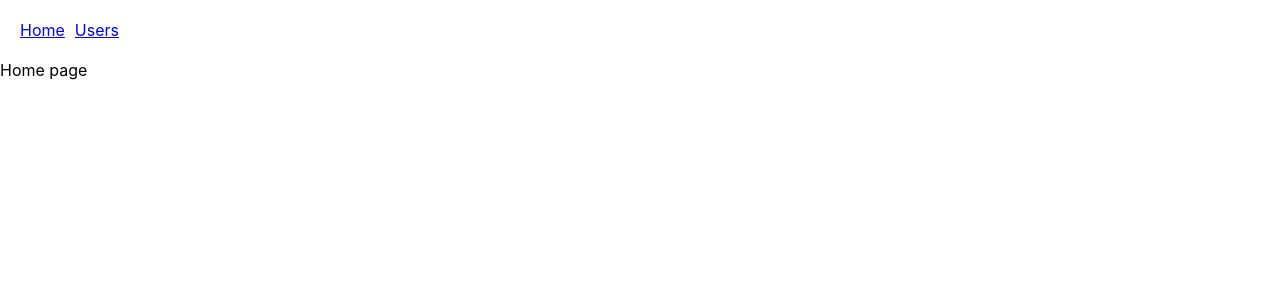
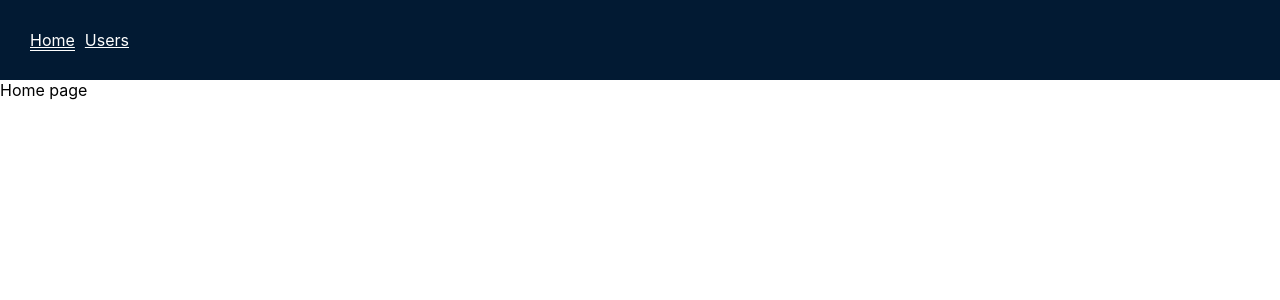
Before and after one commit to AndriiManyak/react-userlist-tt, a React (Create React App) app: page /users in a window 1280 px wide. Shown: the top 300 px of the page. Built offline with nearby package versions, Linux system fonts and the light colour scheme.

Commit message:
add style to header

```diff
--- a/src/components/Header/Header.jsx
+++ b/src/components/Header/Header.jsx
@@ -1,16 +1,25 @@
 import React from 'react';
-import { Link } from 'react-router-dom';
+import { NavLink } from 'react-router-dom';
+
+import './Header.scss';
 
 export const Header = () => (
-  <header>
-    <nav className="nav">
-      <Link to="/">
+  <header className="Header">
+    <nav>
+      <NavLink
+        to="/"
+        exact
+        activeClassName="Header--active"
+      >
         Home
-      </Link>
+      </NavLink>
 
-      <Link to="/users">
+      <NavLink
+        to="/users"
+        activeClassName="Header--active"
+      >
         Users
-      </Link>
+      </NavLink>
     </nav>
   </header>
 );
--- /dev/null
+++ b/src/components/Header/Header.scss
@@ -0,0 +1,14 @@
+.Header {
+  padding: 30px;
+
+  background-color: #021A33;
+
+  * {
+    color: white;
+    margin-right: 10px;
+  }
+
+  &--active {
+    border-bottom: 1px solid white;
+  }
+}
```
